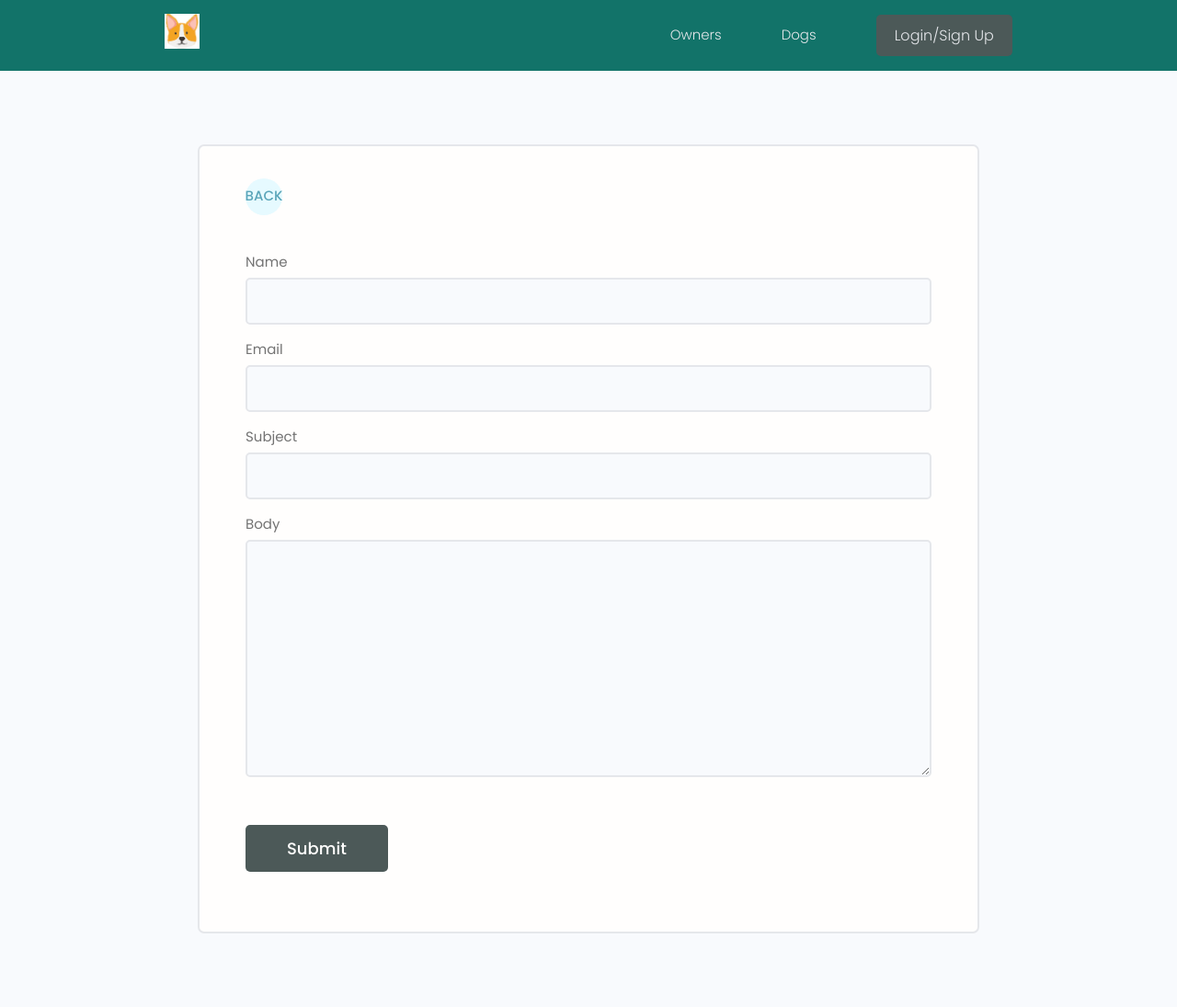
After one commit to Zenkovsky03/CorgyConnect, a Django app: page /create-message/38e58391-4f9d-4fca-8e9d-f2dd3179e63c/ in a window 1280 px wide. The commit adds this page. Shown: the whole page at 92% size. Run offline with Django 5.2, Linux system fonts and the light colour scheme; data comes from the database, SQL or seed files in the repository; both versions use the stored data as it was after the commit; some libraries are stand-ins or nearby versions.

Commit message:
hotfix: send email functionality, added, ability to write a message without having to log in, blocked sending messages to yourself

```diff
--- a/users/forms.py
+++ b/users/forms.py
@@ -1,7 +1,7 @@
 from django.forms import ModelForm
 from django.contrib.auth.models import User
 from django.contrib.auth.forms import UserCreationForm
-from .models import Profile, Skill
+from .models import Profile, Skill, Message
 class CustomUserCreationForm(UserCreationForm):
     class Meta:
         model = User
@@ -50,3 +50,15 @@ class SkillForm(ModelForm):
 
         for name, field in self.fields.items():
             field.widget.attrs.update({'class': 'input'})
+
+
+class MessageForm(ModelForm):
+    class Meta:
+        model = Message
+        fields = ['name', 'email', 'subject', 'body']
+
+    def __init__(self, *args, **kwargs):
+        super(MessageForm, self).__init__(*args, **kwargs)
+
+        for name, field in self.fields.items():
+            field.widget.attrs.update({'class': 'input'})
--- /dev/null
+++ b/users/templates/users/message-form.html
@@ -0,0 +1,38 @@
+{% extends 'main.html' %}
+
+{% block content %}
+
+    <!-- Main Section -->
+    <main class="formPage my-xl">
+        <div class="content-box">
+            <div class="formWrapper">
+                <a class="backButton" href="{% url 'user-profile' recipient.id %}">BACK</a>
+                <br>
+                <form class="form" method="POST">
+                    {% csrf_token %}
+
+                    {% if request.user.is_authenticated == False %}
+                        <div class="form__field">
+                            <label for="formInput#text">{{ form.name.label }}</label>
+                            {{ form.name }}
+                        </div>
+                        <div class="form__field">
+                            <label for="formInput#text">{{ form.email.label }}</label>
+                            {{ form.email }}
+                        </div>
+                    {% endif %}
+                        <div class="form__field">
+                            <label for="formInput#text">{{ form.subject.label }}</label>
+                            {{ form.subject }}
+                        </div>
+                        <div class="form__field">
+                            <label for="formInput#text">{{ form.body.label }}</label>
+                            {{ form.body }}
+                        </div>
+                    <input class="btn btn--sub btn--lg  my-md" type="submit" value="Submit" />
+                </form>
+            </div>
+        </div>
+    </main>
+
+{% endblock content  %}
--- a/users/templates/users/message.html
+++ b/users/templates/users/message.html
@@ -6,7 +6,11 @@
       <div class="message">
         <a class="backButton" href="{% url 'inbox' %}">BACK</a>
         <h2 class="message__subject">{{ message.subject }}</h2>
-          <a href="{% url 'user-profile' message.sender.id %}" class="message__author">{{ message.name }}</a>
+           {% if message.sender.id == None %}
+           	<p class="message__author">{{ message.name }}</p>
+           {% else %}
+            <a href="{% url 'user-profile' message.sender.id %}" class="message__author">{{ message.name }}</a>
+           {% endif %}
           <p class="message__date">{{ message.created }}</p>
           <div class="message__body">{{ message.body|linebreaksbr }}</div>
       </div>
--- a/users/templates/users/user-profile.html
+++ b/users/templates/users/user-profile.html
@@ -39,7 +39,9 @@
                 </li>
                   {% endif %}
               </ul>
-              <a href="#" class="btn btn--sub btn--lg">Send Message </a>
+              {% if request.user.profile.id != profile.id  %}
+                <a href="{% url 'create-message' profile.id %}" class="btn btn--sub btn--lg">Send Message </a>
+              {% endif %}
             </div>
           </div>
         </div>
--- a/users/urls.py
+++ b/users/urls.py
@@ -18,4 +18,5 @@ urlpatterns = [
 
     path('inbox/', views.inbox, name='inbox'),
     path('message/<str:pk>/', views.viewMessage, name='message'),
+    path('create-message/<str:pk>/', views.createMessage, name='create-message'),
 ]
--- a/users/views.py
+++ b/users/views.py
@@ -4,7 +4,7 @@ from django.contrib.auth import login, authenticate, logout
 from django.contrib.auth.models import User
 from django.contrib.auth.decorators import login_required
 from django.contrib import messages
-from .forms import CustomUserCreationForm, ProfileForm, SkillForm
+from .forms import CustomUserCreationForm, ProfileForm, SkillForm, MessageForm
 from django.db.models import Q
 from .utils import searchProfiles, paginateProfiles
 def loginUser(request):
@@ -165,3 +165,30 @@ def viewMessage(request, pk):
         'message': message,
     }
     return render(request, 'users/message.html', context)
+
+def createMessage(request, pk):
+    recipient = Profile.objects.get(id=pk)
+    form = MessageForm()
+    try:
+        sender = request.user.profile
+    except:
+        sender = None
+
+    if request.method == 'POST':
+        form = MessageForm(request.POST)
+        if form.is_valid():
+            # sender = none
+            message = form.save(commit=False)
+            message.sender = sender
+            message.recipient = recipient
+            if sender:
+                message.name = sender.name
+                message.email = sender.email
+            message.save()
+            messages.success(request, 'Your message was sent successfully!')
+            return redirect('user-profile', pk=recipient.id)
+    context = {
+        'recipient': recipient,
+        'form': form,
+    }
+    return render(request, 'users/message-form.html', context)
```
Also changed, not shown: db.sqlite3.
